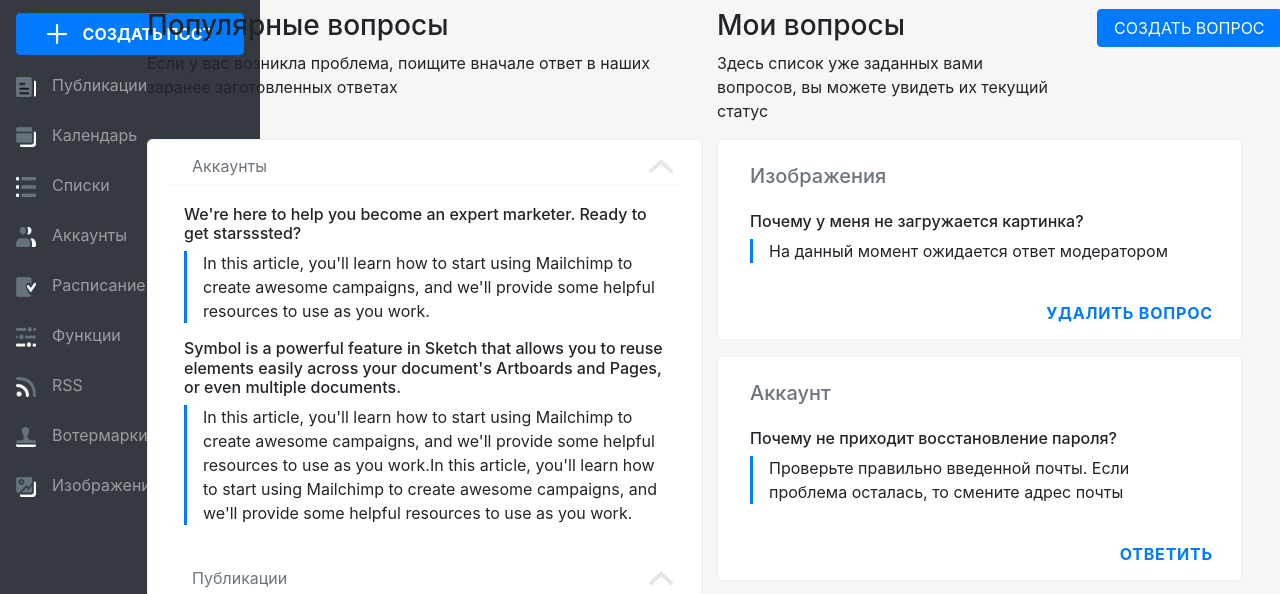
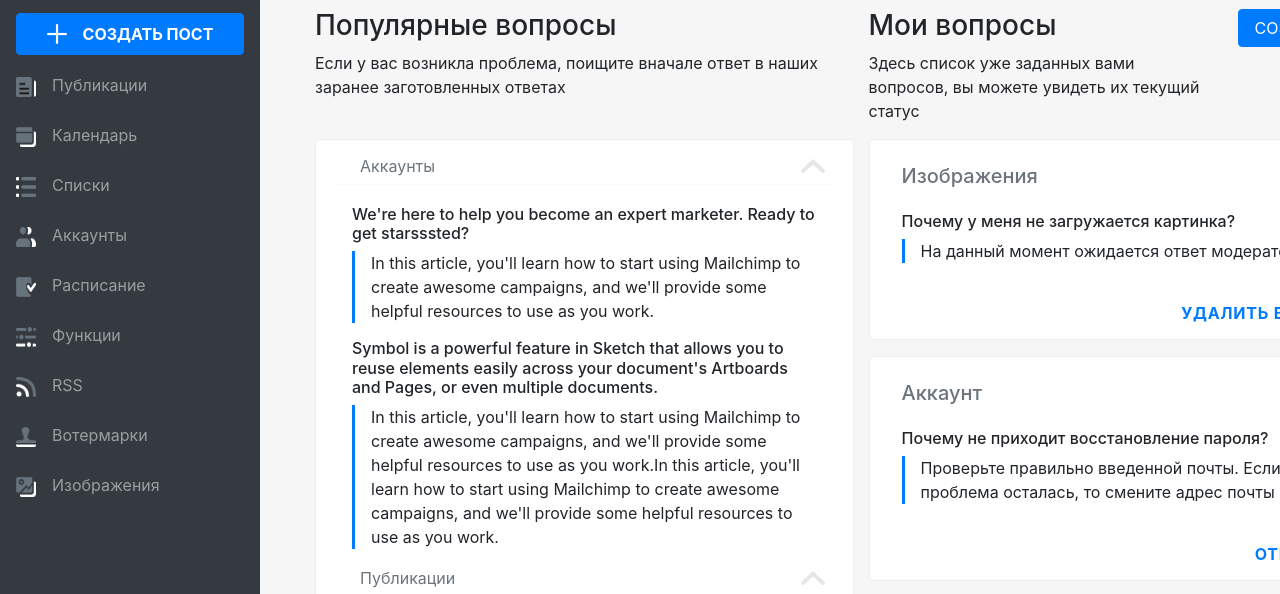
Before and after one commit to Flareonn/freelance-megapost, a plain HTML site: page index.html in a window 1280 px wide. Shown: the part 85-679 px from the top of the page. Drawn offline with nearby package versions, Linux system fonts and the light colour scheme.

Commit message:
Add files via upload

```diff
--- a/css/style.css
+++ b/css/style.css
@@ -189,10 +189,10 @@ a:hover {
   border-radius: 50px; }
 
 .nav-wrap {
-  top: 0;
   width: 260px;
   height: 100vh;
-  position: fixed; }
+  position: fixed;
+  z-index: 2; }
 
 .nav-item, .nav__button {
   margin-top: 10px; }
@@ -203,7 +203,7 @@ a:hover {
 
 .page-wrap {
   position: fixed;
-  right: .5rem; }
+  left: calc(260px + 2.5rem); }
 
 .page__title {
   font-size: 2rem; }
--- a/index.html
+++ b/index.html
@@ -136,7 +136,7 @@
     		</div>
     	</ul>
     </aside>
-		<div class="page-wrap container">
+		<div class="page-wrap container pr-5">
 			<header class="page__header my-4 d-flex justify-content-between align-items-center">
 				<h1 class="page__title">Поддержка</h1>
 				<div class="page-icons text-dark align-items-center d-flex fa-lg">
```
